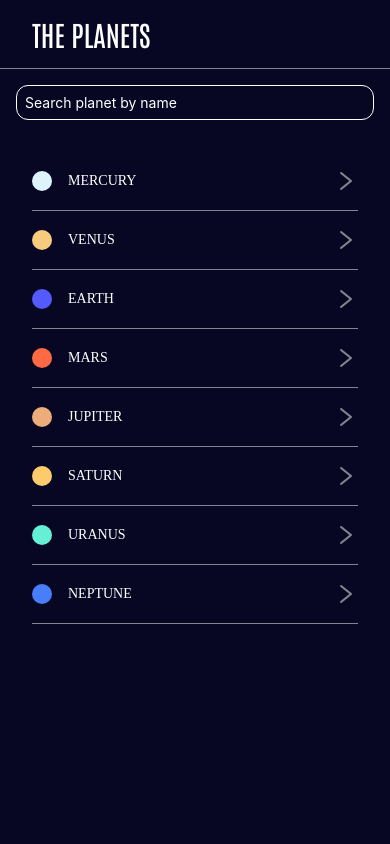
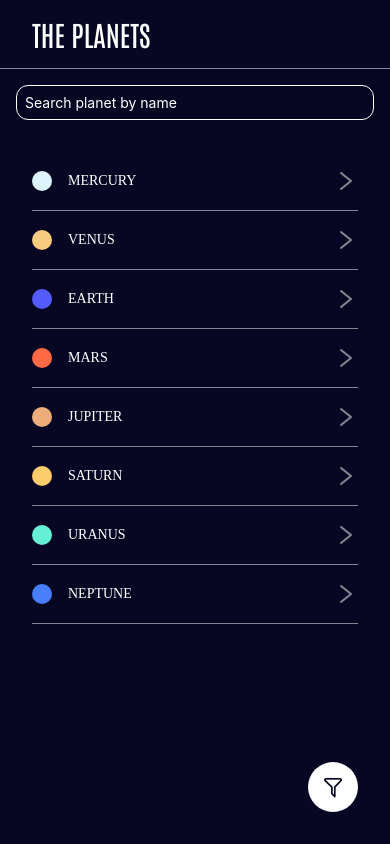
Before and after one commit to AlAminKabbo/Planet-App, a React Native app: screen /Home in a window 390 px wide. Built offline with nearby package versions, Linux system fonts and the light colour scheme.

Commit message:
Update Home.js

```diff
--- a/src/screens/Home.js
+++ b/src/screens/Home.js
@@ -143,7 +143,7 @@ export default function HomeScreen({ navigation }) {
             <TextInput
                 placeholder = "Search planet by name"
                 placeholderTextColor = {colors.white}
-                onChangeText={(text)=>{searchFilter}}
+                onChangeText={(text)=>searchFilter(text)}
                 autoCorrect = {false}
                 style = {styles.searchBox}
             />
@@ -155,6 +155,11 @@ export default function HomeScreen({ navigation }) {
                 contentContainerStyle={{ padding: spacing[3]}}
                 //ItemSeparatorComponent={()=>{<View style={{height: 0.5, backgroundColor: colors.grey}}/>}}
             />
+            <Pressable style = {styles.filterView}>
+                <View style = {styles.filterButton}>
+                    <AntDesign name="filter" size={24} color={colors.black} />
+                </View>
+            </Pressable>
             <StatusBar barSyle="light-content"/>
         </View>
     )
@@ -195,5 +200,17 @@ const styles = StyleSheet.create({
     box:{
      marginHorizontal: spacing[2],
      marginTop: spacing[2],
+    },
+    filterButton:{
+        width: 50,
+        height: 50,
+        borderRadius: 25,
+        backgroundColor: colors.white,
+        alignItems: "center",
+        justifyContent: "center",
+    },
+    filterView:{
+        alignSelf: "flex-end",
+        padding: spacing[3],
     }
 })
```
